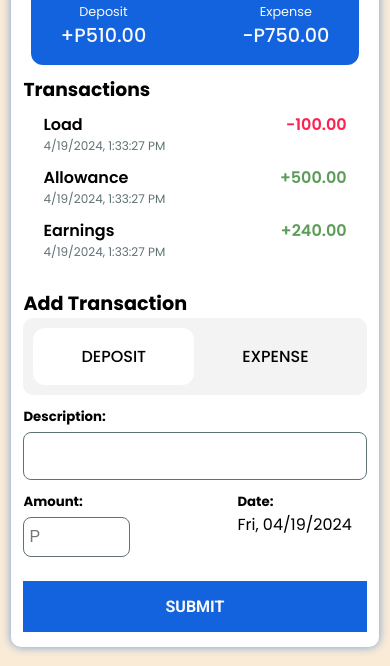
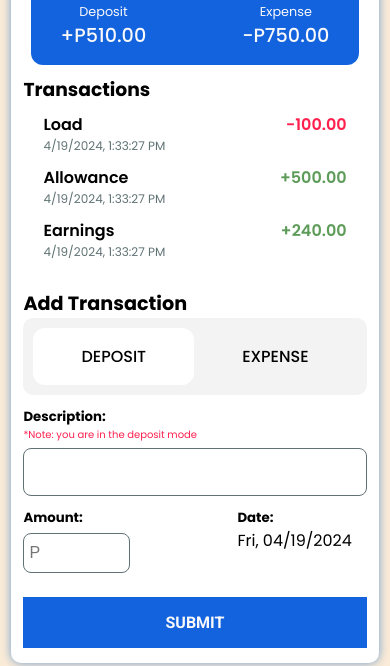
Before and after one commit to marlonpondavilla/expense-tracker, a plain HTML site: page index.html in a window 390 px wide. Shown: the part 178-844 px from the top of the page. Drawn offline with Linux system fonts and the light colour scheme.

Commit message:
added note in the description and fixed toggle issues

```diff
--- a/index.html
+++ b/index.html
@@ -52,6 +52,7 @@
                 </div>
                 <div class="transaction-input-container">
                     <h5>Description:</h5>
+                    <p class="note">*Note: you are in the deposit mode</p>
                     <input class="input-1" type="text">
 
                     <div class="transaction-input-group">
--- a/src/queries.css
+++ b/src/queries.css
@@ -25,6 +25,10 @@
         max-width: 23rem;
         box-shadow: 0px 0 10px #719ECE;
     }
+    .note{
+        font-size: 10px;
+        color: var(--expense-color);
+    }
 
 }
 
--- a/src/script.js
+++ b/src/script.js
@@ -15,13 +15,17 @@ function toggleBetweenBtns(btn1, btn2){
 
 const toggleDeposit = document.querySelector(`.toggle-deposit`);
 const toggleExpense = document.querySelector(`.toggle-expense`);
+const note = document.querySelector(".note");
 
 toggleDeposit.addEventListener("click", () => {
   toggleBetweenBtns(toggleDeposit,toggleExpense);
+  note.innerHTML = "*Note: you are in the deposit mode";
 });
 
 toggleExpense.addEventListener("click", () => {
   toggleBetweenBtns(toggleExpense,toggleDeposit);
+
+  note.innerHTML = "*Note: you are in the expense mode";
 });
 
 
--- a/src/styles.css
+++ b/src/styles.css
@@ -147,6 +147,10 @@ article{
 .transaction-input-container h5{
     margin-top: 12px;
 }
+.note{
+    font-size: 12px;
+    color: var(--expense-color);
+}
 .transaction-input-container .input-1{
    min-width: 100%;
    min-height: 3rem;
--- a/src/transactions.js
+++ b/src/transactions.js
@@ -1,6 +1,6 @@
 import { transactionsData } from "../data/data.js";
+
 // transaction generation
-
 let transactionHTML = "";
 
 if (transactionsData.length === 0) {
```
